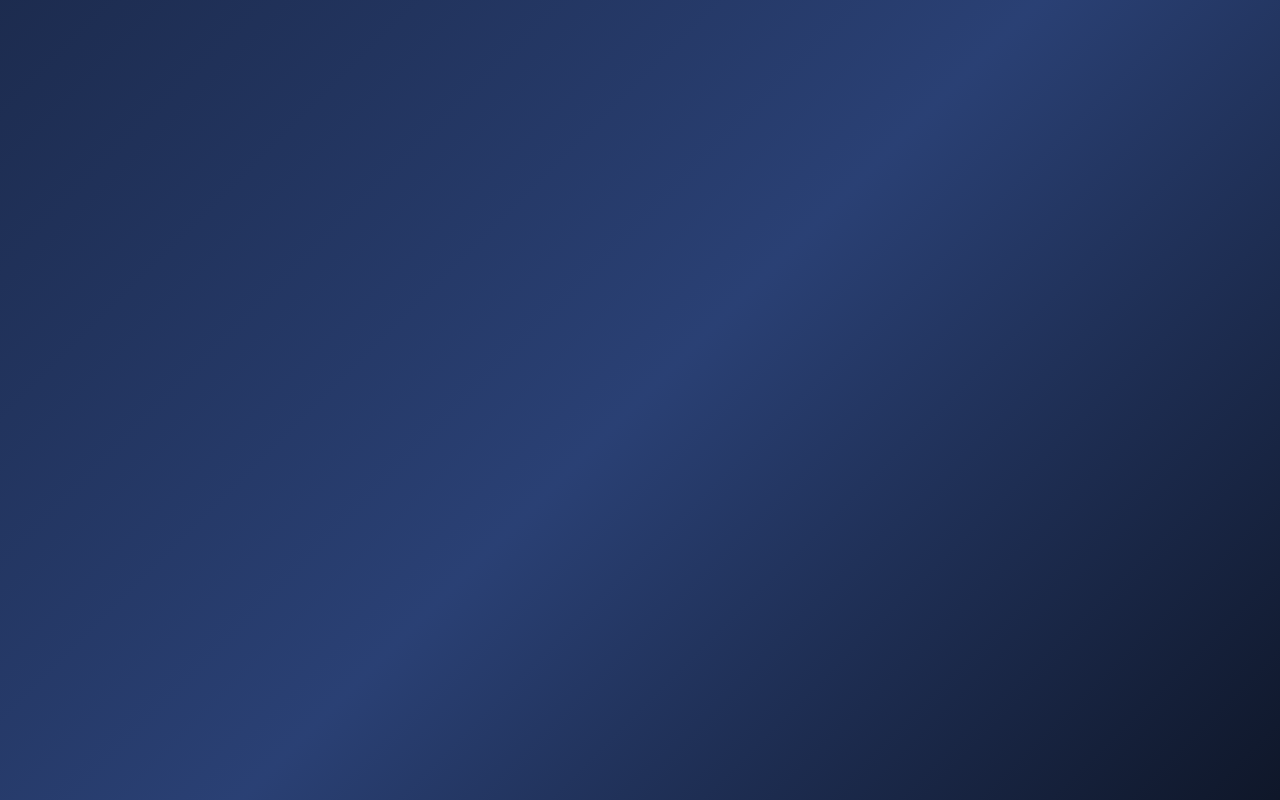
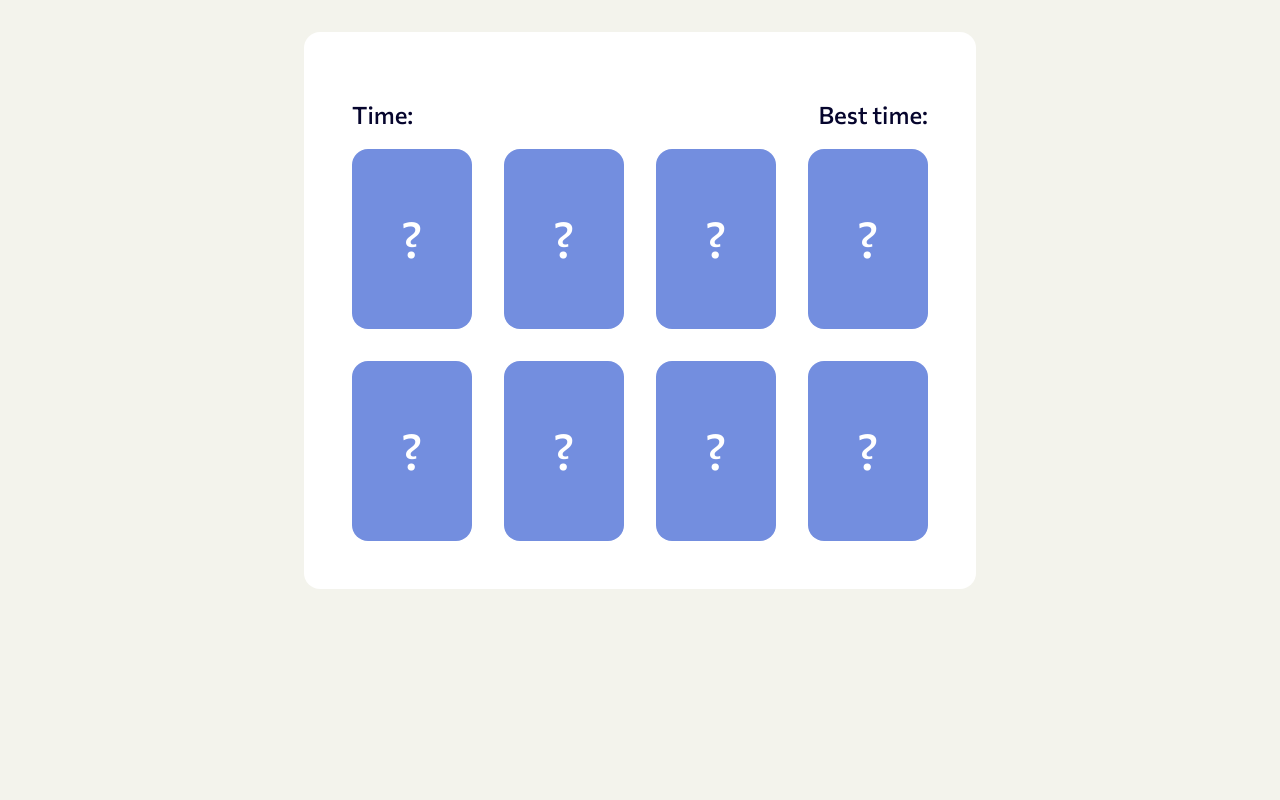
Before and after one commit to joysudo/logic-lab, a React (Vite) app: page /matching in a window 1280 px wide. Built offline with nearby package versions, Linux system fonts and the light colour scheme.

Commit message:
Create basic adaptable card layout and style

```diff
--- a/src/App.jsx
+++ b/src/App.jsx
@@ -11,7 +11,7 @@ import Loom from './pages/Loom';
 function App() {
   const [location] = useLocation();
   useEffect( () => {
-      if (location.startsWith('/lesson')) {
+      if (location.startsWith('/lesson') || location.startsWith('/matching')) {
         document.documentElement.classList.add('lesson-page-background');
       } else {
         document.documentElement.classList.remove('lesson-page-background');
--- a/src/LessonContent.jsx
+++ b/src/LessonContent.jsx
@@ -10,6 +10,7 @@ const lessonContent = [
   {
     title: "Sample Lesson 1",
     description: "1: Lorem Ipsum is simply dummy text of the printing and typesetting industry. Lorem Ipsum has been the industry's standard dummy text ever since the 1500s, when an unknown printer took a galley of type and scrambled it to make a type specimen book. It has survived not only five centuries, but also the leap into electronic typesetting, remaining essentially unchanged. It was popularised in the 1960s with the release of Letraset sheets containing Lorem Ipsum passages, and more recently with desktop publishing software like Aldus PageMaker including versions of Lorem Ipsum.",
+    definition: "this is the definition for sample lesson 1",
     unit: 1,
     slides: [
       [
@@ -139,6 +140,7 @@ const lessonContent = [
   }, {
     title: "Sample Lesson 2",
     description: "2: Lorem Ipsum is simply dummy text of the printing and typesetting industry. Lorem Ipsum has been the industry's standard dummy text ever since the 1500s, when an unknown printer took a galley of type and scrambled it to make a type specimen book. It has survived not only five centuries, but also the leap into electronic typesetting, remaining essentially unchanged. It was popularised in the 1960s with the release of Letraset sheets containing Lorem Ipsum passages, and more recently with desktop publishing software like Aldus PageMaker including versions of Lorem Ipsum.",
+    definition: "this is the definition for sample lesson 2",
     unit: 1,
     slides: [
       [<Heading text="Red Herring"/>, <BodyText text="this is some sample lesson 2 body text"/>],
@@ -147,6 +149,7 @@ const lessonContent = [
   }, {
     title: "Sample Lesson 3",
     description: "3: Lorem Ipsum is simply dummy text of the printing and typesetting industry. Lorem Ipsum has been the industry's standard dummy text ever since the 1500s, when an unknown printer took a galley of type and scrambled it to make a type specimen book. It has survived not only five centuries, but also the leap into electronic typesetting, remaining essentially unchanged. It was popularised in the 1960s with the release of Letraset sheets containing Lorem Ipsum passages, and more recently with desktop publishing software like Aldus PageMaker including versions of Lorem Ipsum.",
+    definition: "this is the definition for sample lesson 3",
     unit: 2,
     slides: [
       [<Heading text="False Dichotomy"/>, <BodyText text="this is some sample lesson 3 body text"/>],
@@ -155,6 +158,7 @@ const lessonContent = [
   }, {
     title: "Sample Lesson 4",
     description: "4: Lorem Ipsum is simply dummy text of the printing and typesetting industry. Lorem Ipsum has been the industry's standard dummy text ever since the 1500s, when an unknown printer took a galley of type and scrambled it to make a type specimen book. It has survived not only five centuries, but also the leap into electronic typesetting, remaining essentially unchanged. It was popularised in the 1960s with the release of Letraset sheets containing Lorem Ipsum passages, and more recently with desktop publishing software like Aldus PageMaker including versions of Lorem Ipsum.",
+    definition: "this is the definition for sample lesson 4",
     unit: 2,
     slides: [
       [<Heading text="Red Herring"/>, <BodyText text="this is some sample lesson 2 body text"/>],
@@ -163,6 +167,7 @@ const lessonContent = [
   }, {
     title: "Sample Lesson 5",
     description: "5: Lorem Ipsum is simply dummy text of the printing and typesetting industry. Lorem Ipsum has been the industry's standard dummy text ever since the 1500s, when an unknown printer took a galley of type and scrambled it to make a type specimen book. It has survived not only five centuries, but also the leap into electronic typesetting, remaining essentially unchanged. It was popularised in the 1960s with the release of Letraset sheets containing Lorem Ipsum passages, and more recently with desktop publishing software like Aldus PageMaker including versions of Lorem Ipsum.",
+    definition: "this is the definition for sample lesson 5",
     unit: 2,
     slides: [
       [<Heading text="False Dichotomy"/>, <BodyText text="this is some sample lesson 3 body text"/>],
@@ -171,6 +176,7 @@ const lessonContent = [
   }, {
     title: "Sample Lesson 6",
     description: "6: Lorem Ipsum is simply dummy text of the printing and typesetting industry. Lorem Ipsum has been the industry's standard dummy text ever since the 1500s, when an unknown printer took a galley of type and scrambled it to make a type specimen book. It has survived not only five centuries, but also the leap into electronic typesetting, remaining essentially unchanged. It was popularised in the 1960s with the release of Letraset sheets containing Lorem Ipsum passages, and more recently with desktop publishing software like Aldus PageMaker including versions of Lorem Ipsum.",
+    definition: "this is the definition for sample lesson 6",
     unit: 3,
     slides: [
       [<Heading text="Red Herring"/>, <BodyText text="this is some sample lesson 2 body text"/>],
--- a/src/css/matching.css
+++ b/src/css/matching.css
@@ -1,8 +1,56 @@
 .matching-container {
   max-width: 100rem;
-  width: 100%;
+  width: 50%;
   text-align: center;
   background-color: white;
   padding: 3rem;
   border-radius: 1rem;
+  margin: auto;
 }
+
+.matching-info {
+  display: flex;
+  justify-content: space-between;
+}
+
+.matching-timer {
+  font-weight: 500;
+}
+
+.matching-card-grid {
+  display: grid;
+  grid-template-columns: repeat(4, 1fr);
+  gap: 2rem;
+}
+
+.matching-card {
+  position: relative;
+  transition: transform 0.6s;
+  transform-style: preserve-3d;
+  aspect-ratio: 2 / 3;
+}
+
+.matching-card-front, .matching-card-back {
+  position: absolute;
+  width: 100%;
+  height: 100%;
+  backface-visibility: hidden;
+  border-radius: 1rem;
+  display: flex;
+  justify-content: center;
+  align-items: center;
+  padding: 1rem;
+  box-sizing: border-box;
+}
+
+.matching-card-front {
+  background-color: #738edf;
+  color: white;
+  font-size: 3rem;
+  font-weight: 500;
+}
+
+.matching-card-back {
+  background-color: antiquewhite;
+  transform: rotateY(180deg);
+}
--- a/src/pages/Matching.jsx
+++ b/src/pages/Matching.jsx
@@ -1,6 +1,45 @@
+import { useState, useEffect } from 'react';
+import { lessonContent} from '../LessonContent.jsx';
+
 export default function Matching() {
-    return (
-        <>
-        </>
-    );
-}
+  const fallacies = lessonContent.slice(2).map(obj => ({name: obj.title, definition: obj.definition}));
+  const [cards, setCards] = useState([]);
+  const [flipped, setFlipped] = useState([]);
+  const [matched, setMatched] = useState([])
+
+  // initialize cards
+  useEffect( () => {
+    const cardPairs = [];
+    fallacies.forEach((fallacy, index) => {
+      cardPairs.push({id: 2*index, content: fallacy.name, id: index}) // ids used to identify matched cards later
+      cardPairs.push({id: 2*index+1, content: fallacy.definition, id: index})
+    })
+    setCards([...cardPairs].sort(() => Math.random() - 0.5));
+  }, []); // only runs when initialized bc dependency array is empty
+
+  const handleCardClick = (id) => {
+    if (flipped.length === 2 || matched.includes(id)) return;
+    // fill with functionality later
+  };
+
+  return (
+    <div className="matching-container">
+      <div className="matching-info">
+        <h2 className="matching-timer">Time: {null}</h2> {/*later issue*/}
+        <h2 className="matching-timer">Best time: {null}</h2> {/*later: {bestTime !== null && ...}*/}
+      </div>
+      <div className="matching-card-grid">
+        {cards.map(card => (
+          <div
+            key={card.id}
+            onClick={() => handleCardClick(card.id)}
+            className={`matching-card ${flipped.includes(card.id) ? "flipped" : ""}`}
+          >
+            <div className="matching-card-front">?</div>
+            <div className="matching-card-back">{card.content}</div>
+          </div>
+        ))}
+      </div>
+    </div>
+  );
+};
```
